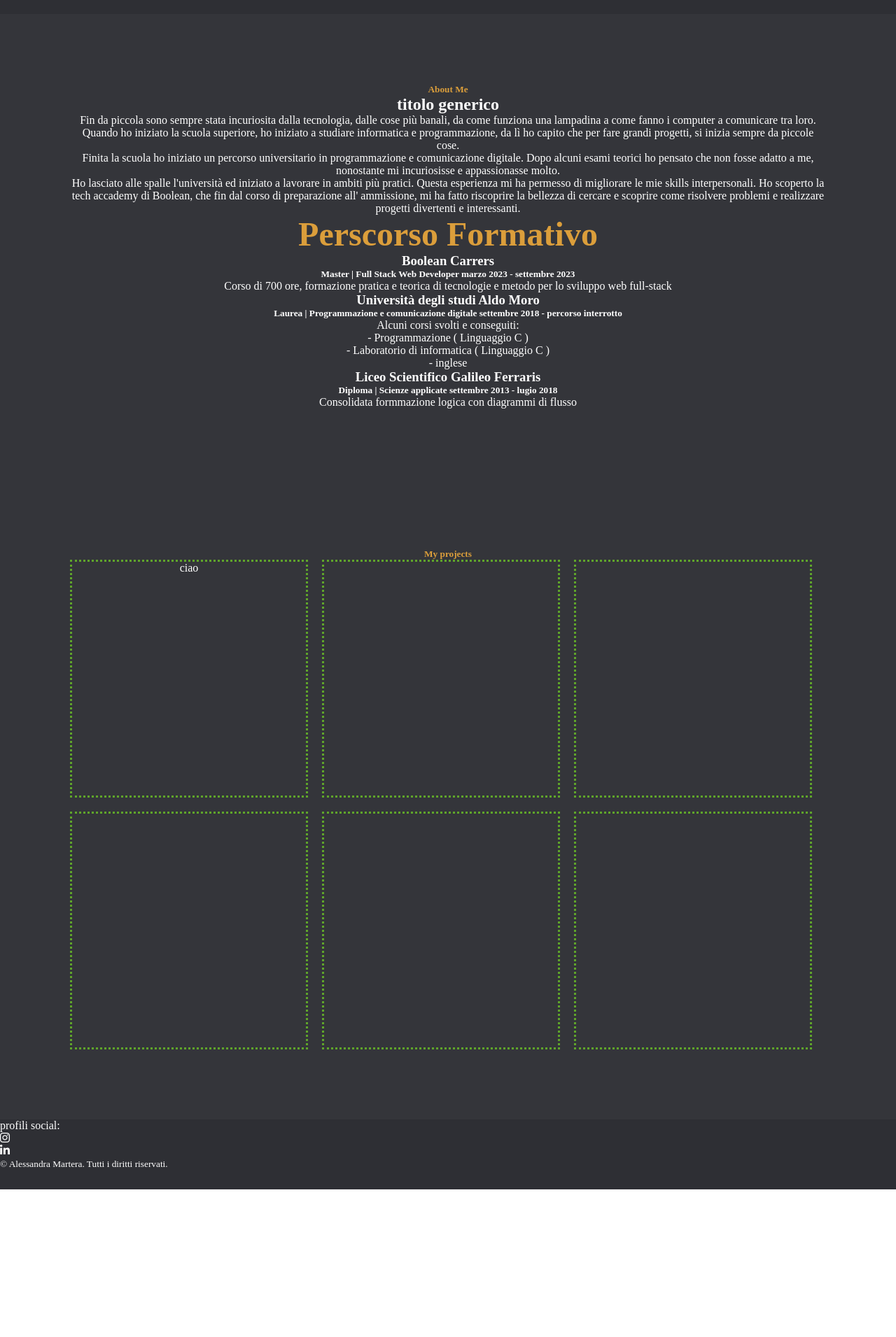
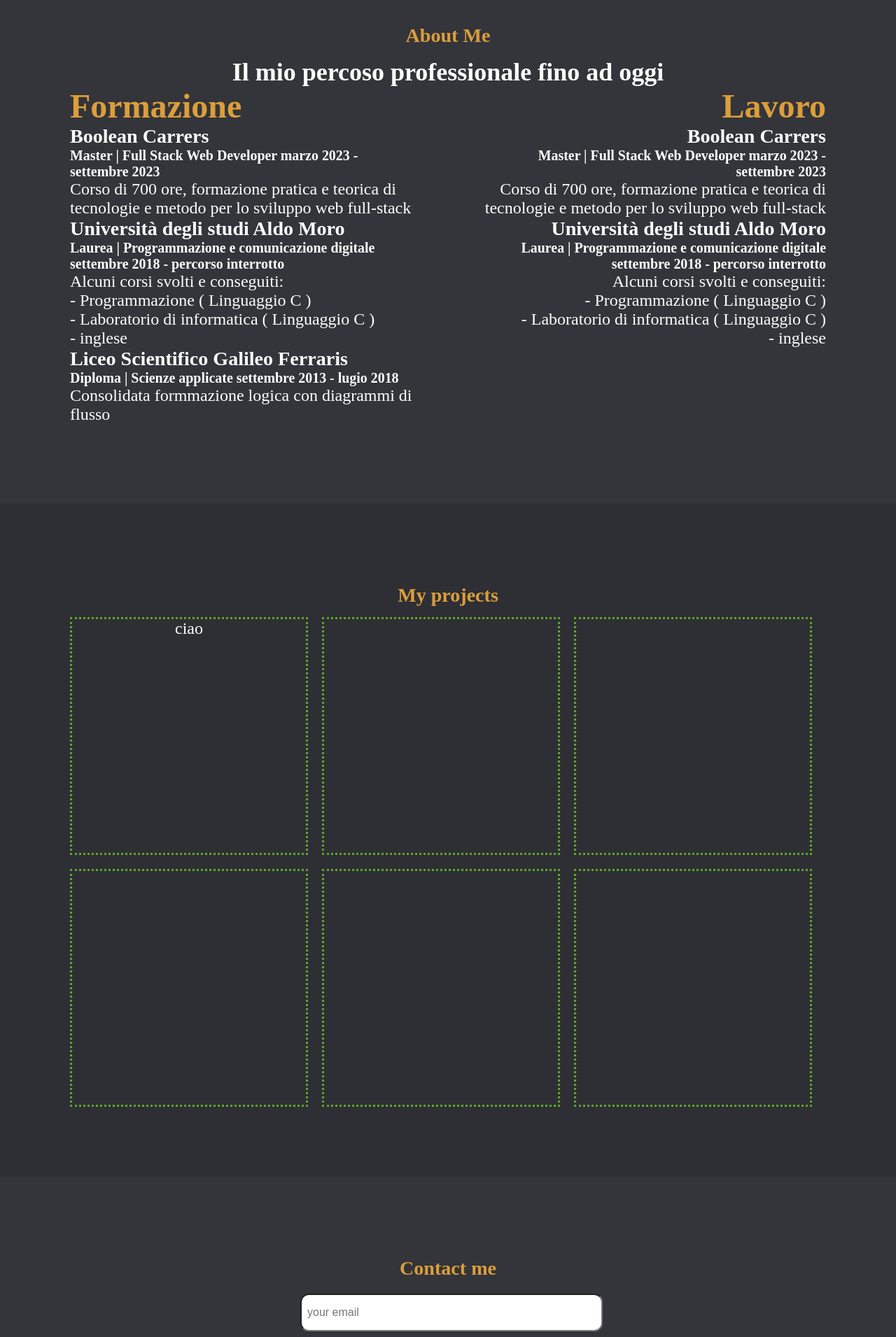
Before and after one commit to AlessandraMartera/portfolio_website, a Vue app: page / in a window 1280 px wide. Shown: the part 880-2791 px from the top of the page at 70% size. Before the commit the page ends 2580 px from the top, so only its background shows below. Built offline with nearby package versions, Linux system fonts and the light colour scheme.

Commit message:
Update Section Training adn working

```diff
--- a/src/components/AboutSection.vue
+++ b/src/components/AboutSection.vue
@@ -8,33 +8,23 @@
 <template>
     <section>
         <div>
-            <h5 class="highlighter">
+            <h3 class="highlighter">
                 About Me
-            </h5>
+            </h3>
             <h2>
-                titolo generico
+                Il mio percoso professionale fino ad oggi
             </h2>
             <p>
-                Fin da piccola sono sempre stata incuriosita dalla tecnologia, dalle cose più banali, da come funziona una
-                lampadina a come fanno i computer a comunicare tra loro. <br>
 
-                Quando ho iniziato la scuola superiore, ho iniziato a studiare informatica e programmazione, da lì ho capito
-                che per fare grandi progetti, si inizia sempre da piccole cose. <br>
-
-                Finita la scuola ho iniziato un percorso universitario in programmazione e comunicazione digitale. Dopo
-                alcuni esami teorici ho pensato che non fosse adatto a me, nonostante mi incuriosisse e appassionasse molto.
-                <br>
-
-                Ho lasciato alle spalle l'università ed iniziato a lavorare in ambiti più pratici. Questa esperienza mi ha
-                permesso di migliorare le mie skills interpersonali. Ho scoperto la tech accademy di Boolean, che fin dal
-                corso di preparazione all' ammissione, mi ha fatto riscoprire la bellezza di cercare e scoprire come
-                risolvere problemi e realizzare progetti divertenti e interessanti. <br>
             </p>
         </div>
 
-        <div>
+        <div id="container">
+
+
+            <div id="training">
                 <h1 class="highlighter b_title">
-                Perscorso Formativo
+                    Formazione
                 </h1>
 
                 <!-- Boolean -->
@@ -85,7 +75,45 @@
 
             </div>
 
+            <!-- WorK -->
+            <div id="work">
+                <h1 class="highlighter b_title">
+                    Lavoro
+                </h1>
 
+                <!-- Boolean -->
+                <div>
+                    <h3>
+                        Boolean Carrers
+                    </h3>
+                    <h5>
+                        Master | Full Stack Web Developer
+                        marzo 2023 - settembre 2023
+                    </h5>
+                    <p>
+                        Corso di 700 ore, formazione pratica e teorica di tecnologie e metodo per lo sviluppo web full-stack
+                    </p>
+                </div>
+
+                <!-- università -->
+                <div>
+                    <h3>
+                        Università degli studi Aldo Moro
+                    </h3>
+                    <h5>
+                        Laurea | Programmazione e comunicazione digitale
+                        settembre 2018 - percorso interrotto
+                    </h5>
+                    <p>Alcuni corsi svolti e conseguiti:
+                    <ul>
+                        <li> - Programmazione ( Linguaggio C )</li>
+                        <li> - Laboratorio di informatica ( Linguaggio C )</li>
+                        <li> - inglese</li>
+                    </ul>
+                    </p>
+                </div>
+            </div>
+        </div>
 
     </section>
 </template>
@@ -100,4 +128,20 @@
     .b_title {
         font-size: 48px;
     }
-}</style>
+
+    #container {
+        display: flex;
+
+        gap: 100px;
+
+
+        #training {
+            text-align: left;
+        }
+
+        #work {
+            text-align: right;
+        }
+    }
+}
+</style>
--- a/src/components/AppFooter.vue
+++ b/src/components/AppFooter.vue
@@ -38,7 +38,13 @@
 @use "./../styles/partials/variables.scss" as *;
 
 footer {
+    padding: 20px;
     height: 100px;
     background-color: $background_dark;
+
+    ul {
+        display: flex;
+        gap: 10px;
+    }
 }
 </style>
--- a/src/components/AppHeader.vue
+++ b/src/components/AppHeader.vue
@@ -34,8 +34,6 @@
 
   <!-- jumbotrone -->
   <div id="hero">
-    <div class="center_container">
-
     <!-- section name -->
     <section id="name">
       <h1>
@@ -68,7 +66,6 @@
       <a href="#">learn more &DownArrow;</a>
     </section>
   </div>
-  </div>
 </template>
 
 <style lang="scss" scoped>
@@ -84,7 +81,7 @@
   font-size: 24px;
   color: $primary;
   background-color: $background_dark;
-  padding: 50px 150px;
+  padding: 40px 150px;
   display: flex;
   justify-content: space-between;
 
@@ -109,15 +106,14 @@
 
 // Jumbo
 #hero {
-  margin-top: 100px;
+  // padding-top: 100px;
   height: 100vh;
   background-color: $background_dark;
-  padding: 60px 0;
+  padding: 200px 100px;
 
-  .center_container {
-    width: 80%;
-    margin: 0 auto;
   display: flex;
+  justify-content: center;
+  align-items: center;
 
   section {
     min-width: calc(100%/3);
@@ -126,7 +122,6 @@
     img {
       width: 90%;
       margin: 0 auto;
-      }
     }
   }
 
--- a/src/components/AppMain.vue
+++ b/src/components/AppMain.vue
@@ -1,12 +1,14 @@
 <script>
 import AboutSection from './AboutSection.vue';
 import ProjectsSection from './ProjectsSection.vue';
+import FormContacts from './FormContacts.vue';
 
 export default {
     name: 'AppMain',
     components: {
         AboutSection,
-        ProjectsSection
+        ProjectsSection,
+        FormContacts
     }
 }
 
@@ -16,6 +18,7 @@
     <main>
         <AboutSection />
         <ProjectsSection />
+        <FormContacts />
     </main>
 </template>
 
--- /dev/null
+++ b/src/components/FormContacts.vue
@@ -0,0 +1,85 @@
+<script>
+export default {
+    name: 'FormContacts',
+}
+
+</script>
+
+<template>
+    <section>
+        <div>
+            <h3 class="highlighter">
+                Contact me
+            </h3>
+
+            <div id="contact_area">
+
+                <form action="">
+                    <label for="email"></label>
+                    <input type="email" id="email" nome="email" placeholder="your email">
+                    <br>
+                    <textarea name="message" id="message" cols="30" rows="10" placeholder="Send me a message"></textarea>
+                    <input type="button" id="send" value="SEND">
+                </form>
+            </div>
+
+        </div>
+
+
+
+
+
+    </section>
+</template>
+
+<style lang="scss" scoped>
+@use "./../styles/general.scss" as *;
+@use "./../styles/partials/variables.scss" as *;
+
+section {
+    text-align: center;
+
+    #contact_area {
+        width: 40%;
+        margin: 0 auto;
+        display: flex;
+        justify-content: center;
+        flex-wrap: wrap;
+        gap: 20px;
+
+        form {
+            width: 100%;
+
+            #email,
+            #message,
+            #send {
+                font-size: 16px;
+                padding: 5px 8px;
+                width: 100%;
+                line-height: 40px;
+                margin: 5px;
+                border-radius: 12px;
+            }
+
+            #send {
+                width: 100px;
+                // padding: 20px;
+
+                cursor: not-allowed;
+                padding: 6px;
+                border: 2px solid $highlighter;
+                color: $highlighter;
+                background: none;
+            }
+        }
+    }
+}
+
+//DEBUG
+.square {
+    width: calc((100%/3) - 20px);
+    aspect-ratio: 1/1;
+    border: rgb(95, 165, 42) 3px dotted;
+
+}
+</style>
--- a/src/components/ProjectsSection.vue
+++ b/src/components/ProjectsSection.vue
@@ -8,10 +8,11 @@
 <template>
     <section>
         <div>
-            <h5 class="highlighter">
+            <h3 class="highlighter">
                 My projects
-            </h5>
+            </h3>
 
+            <!-- qui porbabilmente andrà un carosello -->
             <div id="projects">
 
                 <div class="square">ciao</div>
@@ -37,6 +38,7 @@
 
 section {
     text-align: center;
+    background-color: $background_dark;
 
     #projects {
         display: flex;
--- a/src/styles/general.scss
+++ b/src/styles/general.scss
@@ -8,10 +8,16 @@
 body{
     color: $primary;
 }
+
+main{
+    font-size: 24px;
+}
+
 ul{
     list-style: none;
 }
 
+// link a
 a,
 a:visited{
     color: #fff;
@@ -22,6 +28,7 @@
     color: $highlighter;
 }
 
+// bottoni
 button{
     cursor:not-allowed;
     padding: 6px;
@@ -30,10 +37,16 @@
     background:none;
 }
 
+
 .highlighter{
     color: $highlighter;
 }
 
+h3.highlighter{
+    margin: 15px;
+}
+
 section{
     padding: 100px;
+    min-height: 100vh;
 }
```
Lines whose indentation alone changed are shown as unchanged.
